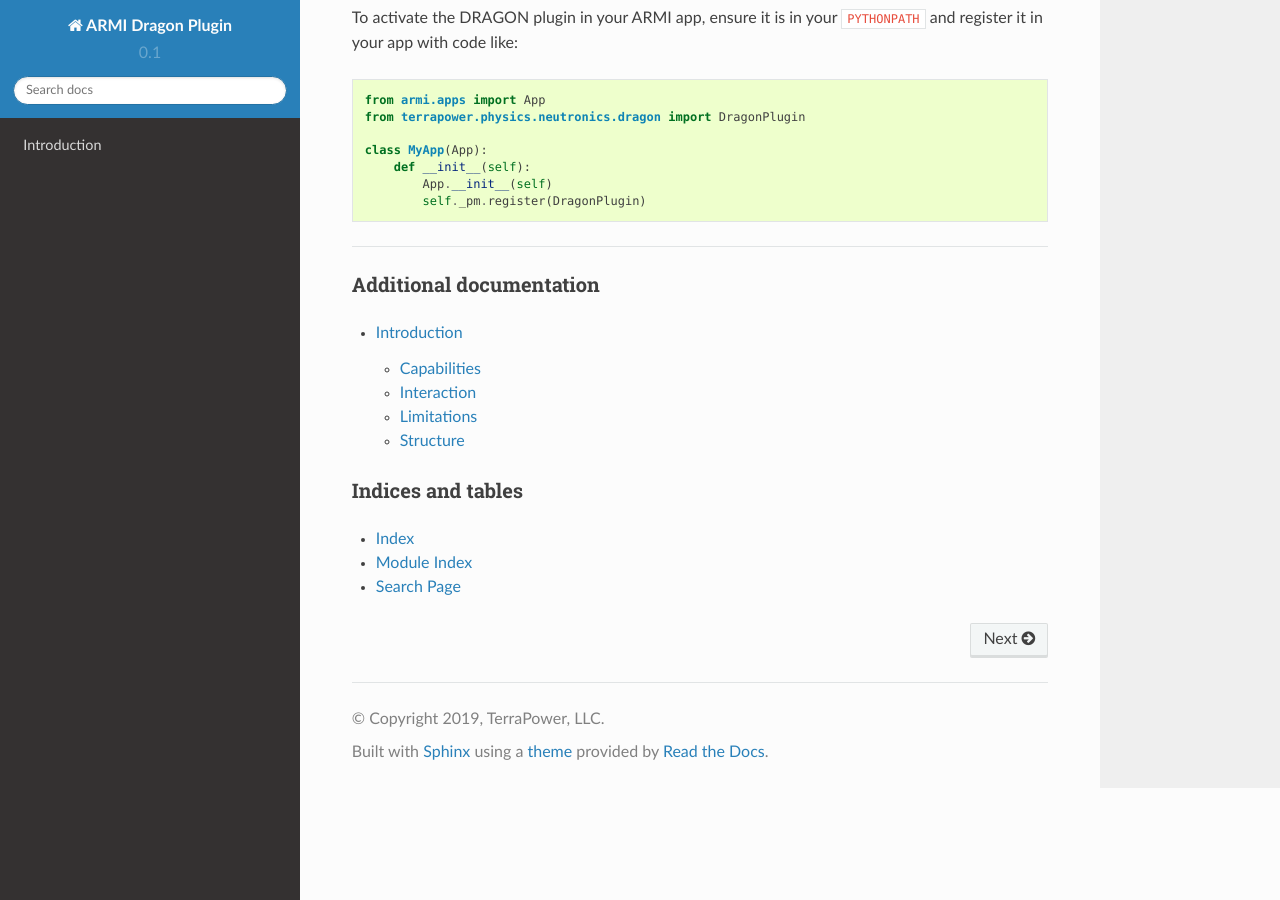
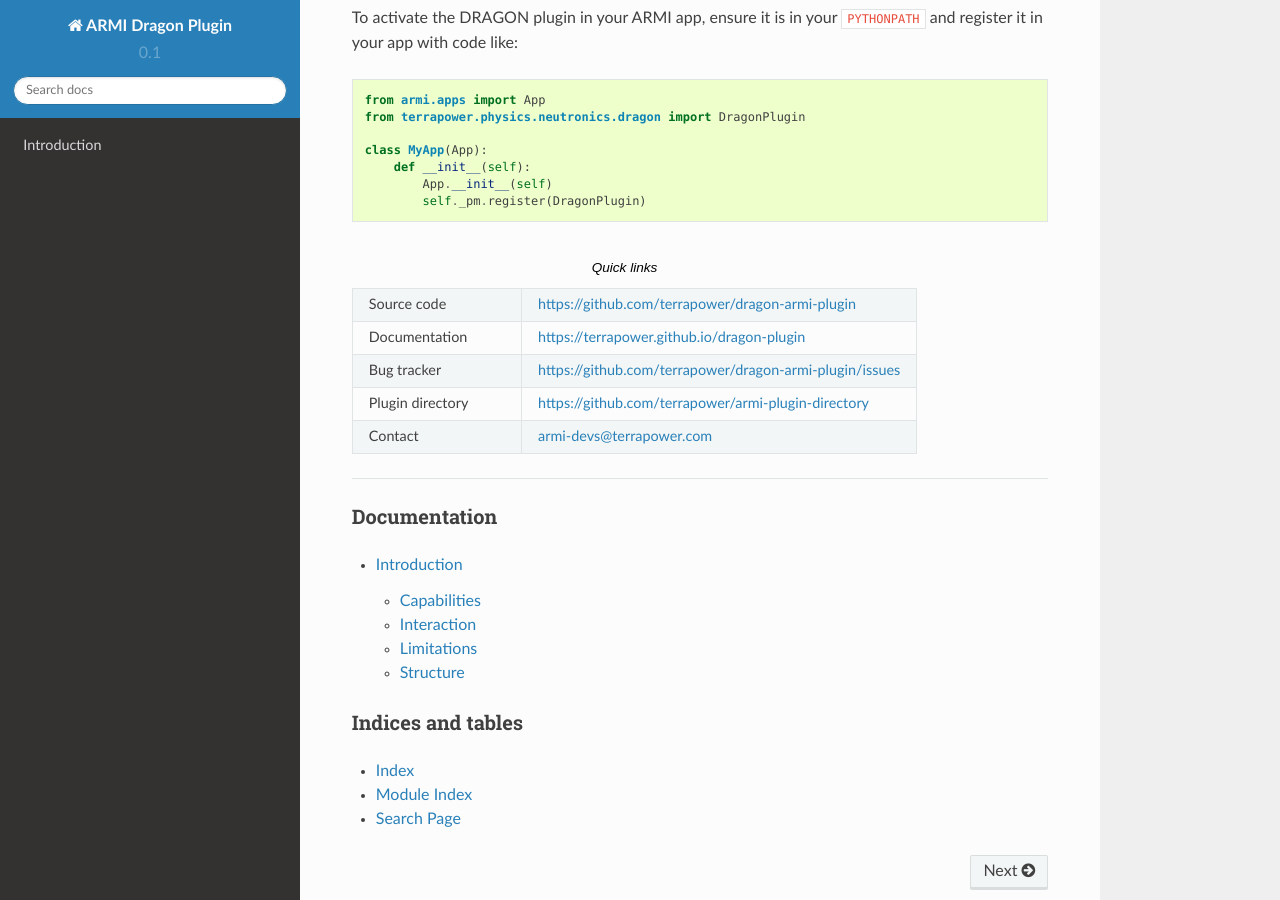
Before and after one commit to terrapower/dragon-armi-plugin, a Sphinx documentation site: the page built from doc/index.rst, in a window 1280 px wide and 900 px high, scrolled down 458 px. Built offline with Sphinx 7.4.7 and the Read the Docs theme 2.0.0, drawn with Linux system fonts in a browser that asks for light colours; the version number is read from the project's files by our own code.

Commit message:
Add more links to docs

```diff
--- a/README.rst
+++ b/README.rst
@@ -24,3 +24,18 @@
         def __init__(self):
             App.__init__(self)
             self._pm.register(DragonPlugin)
+
+
+.. list-table:: Quick links
+   :widths: 30 70
+
+   * - Source code
+     - https://github.com/terrapower/dragon-armi-plugin
+   * - Documentation
+     - https://terrapower.github.io/dragon-plugin
+   * - Bug tracker
+     - https://github.com/terrapower/dragon-armi-plugin/issues
+   * - Plugin directory
+     - https://github.com/terrapower/armi-plugin-directory
+   * - Contact
+     - armi-devs@terrapower.com
--- a/doc/index.rst
+++ b/doc/index.rst
@@ -3,8 +3,8 @@
 
 -------------
 
-Additional documentation
-========================
+Documentation
+=============
 
 .. toctree::
    :maxdepth: 2
```
